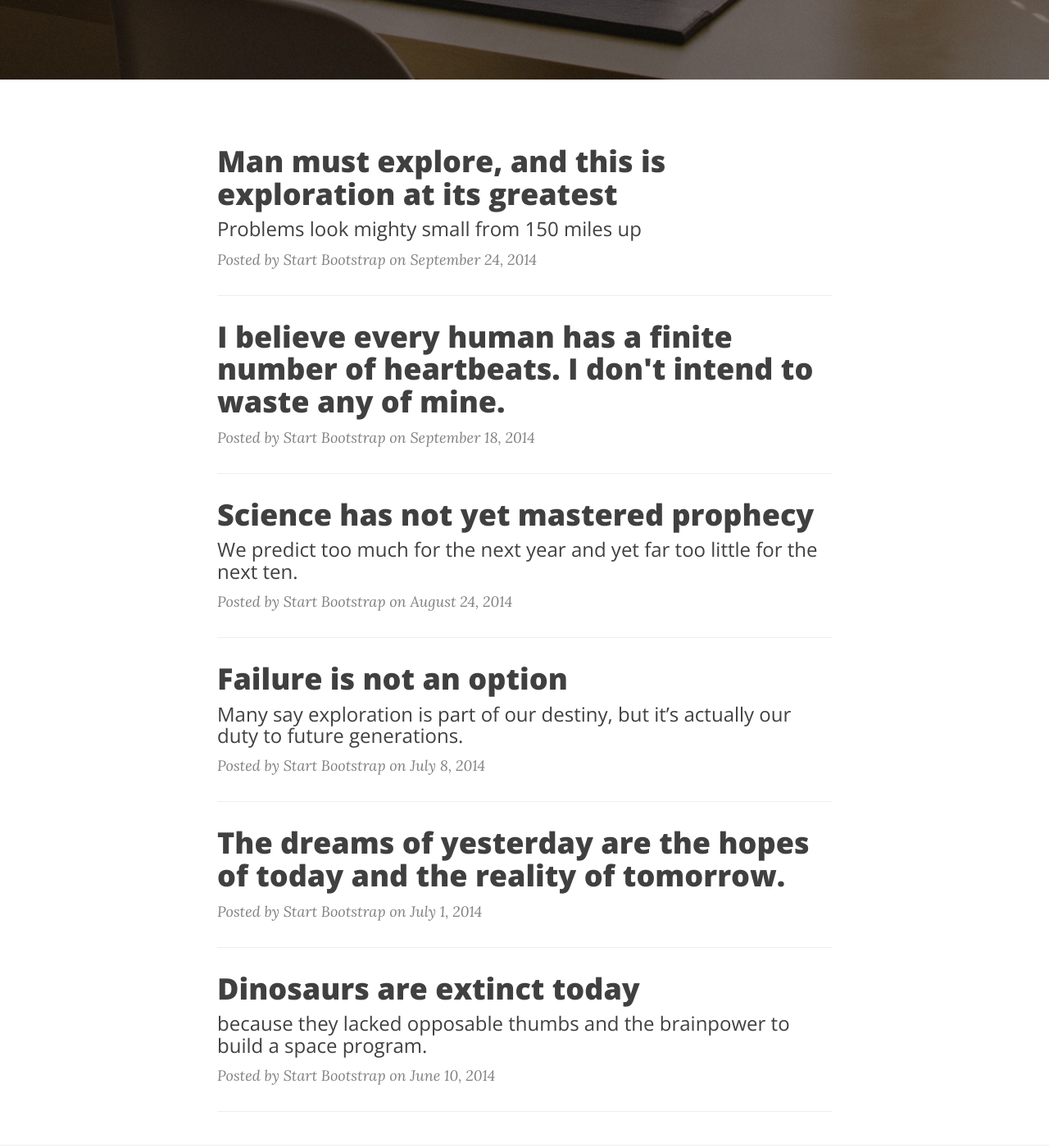
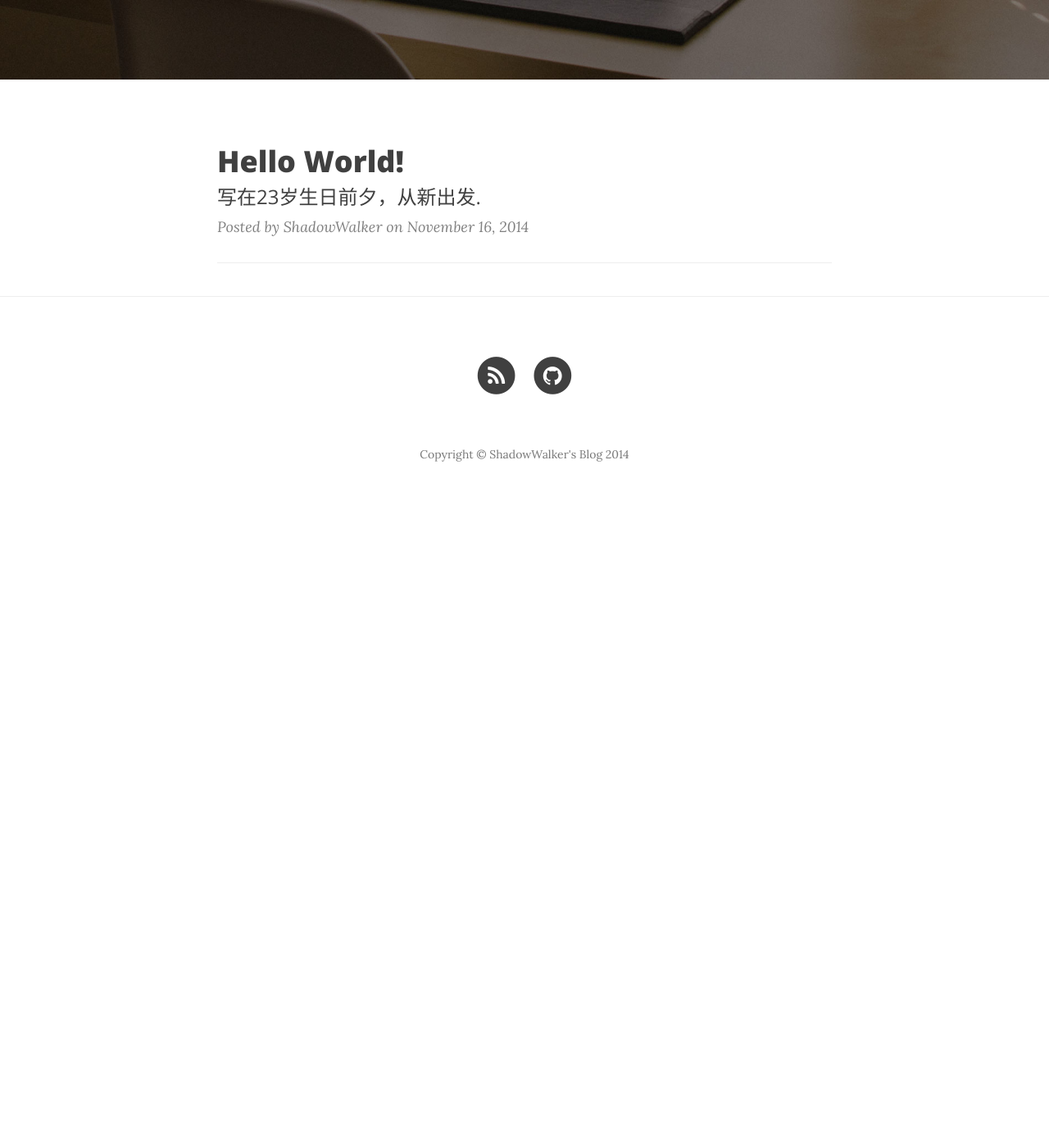
Before and after one commit to shadowwalker/blog, a Jekyll site: the page built from index.html, in a window 1280 px wide and 1400 px high, scrolled down 447 px. Shown: the whole window at 82% size. Built offline with Jekyll 4.4.1, drawn with Linux system fonts in a browser that asks for light colours; nearby versions of some CDN libraries; the list of posts is cut into pages by our own code; comment, search, counter and statistics services are not loaded; after the commit the page ends 1077 px from its top, so only the background shows below that; part of the change alters nothing that is shown.

Commit message:
post hello world

```diff
--- a/_config.yml
+++ b/_config.yml
@@ -5,7 +5,7 @@ description: "Write your site description here. It will be used as your sites me
 baseurl: "/blog"
 url: "http://shadowwalker.github.io/blog"
 twitter_username:
-github_username:  shadowwalker
+github_username: shadowwalker
 facebook_username:
 
 # Build settings
--- a/_posts/2014-06-10-dinosaurs.markdown
+++ /dev/null
@@ -1,43 +0,0 @@
----
-layout:     post
-title:      "Dinosaurs are extinct today"
-subtitle:   "because they lacked opposable thumbs and the brainpower to build a space program."
-date:       2014-06-10 12:00:00
-author:     "Start Bootstrap"
-header-img: "img/post-bg-01.jpg"
----
-
-<p>Never in all their history have men been able truly to conceive of the world as one: a single sphere, a globe, having the qualities of a globe, a round earth in which all the directions eventually meet, in which there is no center because every point, or none, is center — an equal earth which all men occupy as equals. The airman's earth, if free men make it, will be truly round: a globe in practice, not in theory.</p>
-
-<p>Science cuts two ways, of course; its products can be used for both good and evil. But there's no turning back from science. The early warnings about technological dangers also come from science.</p>
-
-<p>What was most significant about the lunar voyage was not that man set foot on the Moon but that they set eye on the earth.</p>
-
-<p>A Chinese tale tells of some men sent to harm a young girl who, upon seeing her beauty, become her protectors rather than her violators. That's how I felt seeing the Earth for the first time. I could not help but love and cherish her.</p>
-
-<p>For those who have seen the Earth from space, and for the hundreds and perhaps thousands more who will, the experience most certainly changes your perspective. The things that we share in our world are far more valuable than those which divide us.</p>
-
-<h2 class="section-heading">The Final Frontier</h2>
-
-<p>There can be no thought of finishing for ‘aiming for the stars.’ Both figuratively and literally, it is a task to occupy the generations. And no matter how much progress one makes, there is always the thrill of just beginning.</p>
-
-<p>There can be no thought of finishing for ‘aiming for the stars.’ Both figuratively and literally, it is a task to occupy the generations. And no matter how much progress one makes, there is always the thrill of just beginning.</p>
-
-<blockquote>The dreams of yesterday are the hopes of today and the reality of tomorrow. Science has not yet mastered prophecy. We predict too much for the next year and yet far too little for the next ten.</blockquote>
-
-<p>Spaceflights cannot be stopped. This is not the work of any one man or even a group of men. It is a historical process which mankind is carrying out in accordance with the natural laws of human development.</p>
-
-<h2 class="section-heading">Reaching for the Stars</h2>
-
-<p>As we got further and further away, it [the Earth] diminished in size. Finally it shrank to the size of a marble, the most beautiful you can imagine. That beautiful, warm, living object looked so fragile, so delicate, that if you touched it with a finger it would crumble and fall apart. Seeing this has to change a man.</p>
-
-<a href="#">
-    <img class="img-responsive" src="{{ site.baseurl }}/img/post-sample-image.jpg" alt="">
-</a>
-<span class="caption text-muted">To go places and do things that have never been done before – that’s what living is all about.</span>
-
-<p>Space, the final frontier. These are the voyages of the Starship Enterprise. Its five-year mission: to explore strange new worlds, to seek out new life and new civilizations, to boldly go where no man has gone before.</p>
-
-<p>As I stand out here in the wonders of the unknown at Hadley, I sort of realize there’s a fundamental truth to our nature, Man must explore, and this is exploration at its greatest.</p>
-
-<p>Placeholder text by <a href="http://spaceipsum.com/">Space Ipsum</a>. Photographs by <a href="https://www.flickr.com/photos/nasacommons/">NASA on The Commons</a>.</p>
--- a/_posts/2014-07-01-dreams.markdown
+++ /dev/null
@@ -1,42 +0,0 @@
----
-layout:     post
-title:      "The dreams of yesterday are the hopes of today and the reality of tomorrow."
-date:       2014-07-01 12:00:00
-author:     "Start Bootstrap"
-header-img: "img/post-bg-02.jpg"
----
-
-<p>Never in all their history have men been able truly to conceive of the world as one: a single sphere, a globe, having the qualities of a globe, a round earth in which all the directions eventually meet, in which there is no center because every point, or none, is center — an equal earth which all men occupy as equals. The airman's earth, if free men make it, will be truly round: a globe in practice, not in theory.</p>
-
-<p>Science cuts two ways, of course; its products can be used for both good and evil. But there's no turning back from science. The early warnings about technological dangers also come from science.</p>
-
-<p>What was most significant about the lunar voyage was not that man set foot on the Moon but that they set eye on the earth.</p>
-
-<p>A Chinese tale tells of some men sent to harm a young girl who, upon seeing her beauty, become her protectors rather than her violators. That's how I felt seeing the Earth for the first time. I could not help but love and cherish her.</p>
-
-<p>For those who have seen the Earth from space, and for the hundreds and perhaps thousands more who will, the experience most certainly changes your perspective. The things that we share in our world are far more valuable than those which divide us.</p>
-
-<h2 class="section-heading">The Final Frontier</h2>
-
-<p>There can be no thought of finishing for ‘aiming for the stars.’ Both figuratively and literally, it is a task to occupy the generations. And no matter how much progress one makes, there is always the thrill of just beginning.</p>
-
-<p>There can be no thought of finishing for ‘aiming for the stars.’ Both figuratively and literally, it is a task to occupy the generations. And no matter how much progress one makes, there is always the thrill of just beginning.</p>
-
-<blockquote>The dreams of yesterday are the hopes of today and the reality of tomorrow. Science has not yet mastered prophecy. We predict too much for the next year and yet far too little for the next ten.</blockquote>
-
-<p>Spaceflights cannot be stopped. This is not the work of any one man or even a group of men. It is a historical process which mankind is carrying out in accordance with the natural laws of human development.</p>
-
-<h2 class="section-heading">Reaching for the Stars</h2>
-
-<p>As we got further and further away, it [the Earth] diminished in size. Finally it shrank to the size of a marble, the most beautiful you can imagine. That beautiful, warm, living object looked so fragile, so delicate, that if you touched it with a finger it would crumble and fall apart. Seeing this has to change a man.</p>
-
-<a href="#">
-    <img class="img-responsive" src="{{ site.baseurl }}/img/post-sample-image.jpg" alt="">
-</a>
-<span class="caption text-muted">To go places and do things that have never been done before – that’s what living is all about.</span>
-
-<p>Space, the final frontier. These are the voyages of the Starship Enterprise. Its five-year mission: to explore strange new worlds, to seek out new life and new civilizations, to boldly go where no man has gone before.</p>
-
-<p>As I stand out here in the wonders of the unknown at Hadley, I sort of realize there’s a fundamental truth to our nature, Man must explore, and this is exploration at its greatest.</p>
-
-<p>Placeholder text by <a href="http://spaceipsum.com/">Space Ipsum</a>. Photographs by <a href="https://www.flickr.com/photos/nasacommons/">NASA on The Commons</a>.</p>
--- a/_posts/2014-07-08-failure-is-not-an-option.markdown
+++ /dev/null
@@ -1,43 +0,0 @@
----
-layout:     post
-title:      "Failure is not an option"
-subtitle:   "Many say exploration is part of our destiny, but it’s actually our duty to future generations."
-date:       2014-07-08 12:00:00
-author:     "Start Bootstrap"
-header-img: "img/post-bg-03.jpg"
----
-
-<p>Never in all their history have men been able truly to conceive of the world as one: a single sphere, a globe, having the qualities of a globe, a round earth in which all the directions eventually meet, in which there is no center because every point, or none, is center — an equal earth which all men occupy as equals. The airman's earth, if free men make it, will be truly round: a globe in practice, not in theory.</p>
-
-<p>Science cuts two ways, of course; its products can be used for both good and evil. But there's no turning back from science. The early warnings about technological dangers also come from science.</p>
-
-<p>What was most significant about the lunar voyage was not that man set foot on the Moon but that they set eye on the earth.</p>
-
-<p>A Chinese tale tells of some men sent to harm a young girl who, upon seeing her beauty, become her protectors rather than her violators. That's how I felt seeing the Earth for the first time. I could not help but love and cherish her.</p>
-
-<p>For those who have seen the Earth from space, and for the hundreds and perhaps thousands more who will, the experience most certainly changes your perspective. The things that we share in our world are far more valuable than those which divide us.</p>
-
-<h2 class="section-heading">The Final Frontier</h2>
-
-<p>There can be no thought of finishing for ‘aiming for the stars.’ Both figuratively and literally, it is a task to occupy the generations. And no matter how much progress one makes, there is always the thrill of just beginning.</p>
-
-<p>There can be no thought of finishing for ‘aiming for the stars.’ Both figuratively and literally, it is a task to occupy the generations. And no matter how much progress one makes, there is always the thrill of just beginning.</p>
-
-<blockquote>The dreams of yesterday are the hopes of today and the reality of tomorrow. Science has not yet mastered prophecy. We predict too much for the next year and yet far too little for the next ten.</blockquote>
-
-<p>Spaceflights cannot be stopped. This is not the work of any one man or even a group of men. It is a historical process which mankind is carrying out in accordance with the natural laws of human development.</p>
-
-<h2 class="section-heading">Reaching for the Stars</h2>
-
-<p>As we got further and further away, it [the Earth] diminished in size. Finally it shrank to the size of a marble, the most beautiful you can imagine. That beautiful, warm, living object looked so fragile, so delicate, that if you touched it with a finger it would crumble and fall apart. Seeing this has to change a man.</p>
-
-<a href="#">
-    <img class="img-responsive" src="{{ site.baseurl }}/img/post-sample-image.jpg" alt="">
-</a>
-<span class="caption text-muted">To go places and do things that have never been done before – that’s what living is all about.</span>
-
-<p>Space, the final frontier. These are the voyages of the Starship Enterprise. Its five-year mission: to explore strange new worlds, to seek out new life and new civilizations, to boldly go where no man has gone before.</p>
-
-<p>As I stand out here in the wonders of the unknown at Hadley, I sort of realize there’s a fundamental truth to our nature, Man must explore, and this is exploration at its greatest.</p>
-
-<p>Placeholder text by <a href="http://spaceipsum.com/">Space Ipsum</a>. Photographs by <a href="https://www.flickr.com/photos/nasacommons/">NASA on The Commons</a>.</p>
--- a/_posts/2014-08-24-science-has-not-yet-mastered-prophecy.markdown
+++ /dev/null
@@ -1,43 +0,0 @@
----
-layout:     post
-title:      "Science has not yet mastered prophecy"
-subtitle:   "We predict too much for the next year and yet far too little for the next ten."
-date:       2014-08-24 12:00:00
-author:     "Start Bootstrap"
-header-img: "img/post-bg-04.jpg"
----
-
-<p>Never in all their history have men been able truly to conceive of the world as one: a single sphere, a globe, having the qualities of a globe, a round earth in which all the directions eventually meet, in which there is no center because every point, or none, is center — an equal earth which all men occupy as equals. The airman's earth, if free men make it, will be truly round: a globe in practice, not in theory.</p>
-
-<p>Science cuts two ways, of course; its products can be used for both good and evil. But there's no turning back from science. The early warnings about technological dangers also come from science.</p>
-
-<p>What was most significant about the lunar voyage was not that man set foot on the Moon but that they set eye on the earth.</p>
-
-<p>A Chinese tale tells of some men sent to harm a young girl who, upon seeing her beauty, become her protectors rather than her violators. That's how I felt seeing the Earth for the first time. I could not help but love and cherish her.</p>
-
-<p>For those who have seen the Earth from space, and for the hundreds and perhaps thousands more who will, the experience most certainly changes your perspective. The things that we share in our world are far more valuable than those which divide us.</p>
-
-<h2 class="section-heading">The Final Frontier</h2>
-
-<p>There can be no thought of finishing for ‘aiming for the stars.’ Both figuratively and literally, it is a task to occupy the generations. And no matter how much progress one makes, there is always the thrill of just beginning.</p>
-
-<p>There can be no thought of finishing for ‘aiming for the stars.’ Both figuratively and literally, it is a task to occupy the generations. And no matter how much progress one makes, there is always the thrill of just beginning.</p>
-
-<blockquote>The dreams of yesterday are the hopes of today and the reality of tomorrow. Science has not yet mastered prophecy. We predict too much for the next year and yet far too little for the next ten.</blockquote>
-
-<p>Spaceflights cannot be stopped. This is not the work of any one man or even a group of men. It is a historical process which mankind is carrying out in accordance with the natural laws of human development.</p>
-
-<h2 class="section-heading">Reaching for the Stars</h2>
-
-<p>As we got further and further away, it [the Earth] diminished in size. Finally it shrank to the size of a marble, the most beautiful you can imagine. That beautiful, warm, living object looked so fragile, so delicate, that if you touched it with a finger it would crumble and fall apart. Seeing this has to change a man.</p>
-
-<a href="#">
-    <img class="img-responsive" src="{{ site.baseurl }}/img/post-sample-image.jpg" alt="">
-</a>
-<span class="caption text-muted">To go places and do things that have never been done before – that’s what living is all about.</span>
-
-<p>Space, the final frontier. These are the voyages of the Starship Enterprise. Its five-year mission: to explore strange new worlds, to seek out new life and new civilizations, to boldly go where no man has gone before.</p>
-
-<p>As I stand out here in the wonders of the unknown at Hadley, I sort of realize there’s a fundamental truth to our nature, Man must explore, and this is exploration at its greatest.</p>
-
-<p>Placeholder text by <a href="http://spaceipsum.com/">Space Ipsum</a>. Photographs by <a href="https://www.flickr.com/photos/nasacommons/">NASA on The Commons</a>.</p>
--- a/_posts/2014-09-18-i-believe.markdown
+++ /dev/null
@@ -1,42 +0,0 @@
----
-layout:     post
-title:      "I believe every human has a finite number of heartbeats. I don't intend to waste any of mine."
-date:       2014-09-18 12:00:00
-author:     "Start Bootstrap"
-header-img: "img/post-bg-05.jpg"
----
-
-<p>Never in all their history have men been able truly to conceive of the world as one: a single sphere, a globe, having the qualities of a globe, a round earth in which all the directions eventually meet, in which there is no center because every point, or none, is center — an equal earth which all men occupy as equals. The airman's earth, if free men make it, will be truly round: a globe in practice, not in theory.</p>
-
-<p>Science cuts two ways, of course; its products can be used for both good and evil. But there's no turning back from science. The early warnings about technological dangers also come from science.</p>
-
-<p>What was most significant about the lunar voyage was not that man set foot on the Moon but that they set eye on the earth.</p>
-
-<p>A Chinese tale tells of some men sent to harm a young girl who, upon seeing her beauty, become her protectors rather than her violators. That's how I felt seeing the Earth for the first time. I could not help but love and cherish her.</p>
-
-<p>For those who have seen the Earth from space, and for the hundreds and perhaps thousands more who will, the experience most certainly changes your perspective. The things that we share in our world are far more valuable than those which divide us.</p>
-
-<h2 class="section-heading">The Final Frontier</h2>
-
-<p>There can be no thought of finishing for ‘aiming for the stars.’ Both figuratively and literally, it is a task to occupy the generations. And no matter how much progress one makes, there is always the thrill of just beginning.</p>
-
-<p>There can be no thought of finishing for ‘aiming for the stars.’ Both figuratively and literally, it is a task to occupy the generations. And no matter how much progress one makes, there is always the thrill of just beginning.</p>
-
-<blockquote>The dreams of yesterday are the hopes of today and the reality of tomorrow. Science has not yet mastered prophecy. We predict too much for the next year and yet far too little for the next ten.</blockquote>
-
-<p>Spaceflights cannot be stopped. This is not the work of any one man or even a group of men. It is a historical process which mankind is carrying out in accordance with the natural laws of human development.</p>
-
-<h2 class="section-heading">Reaching for the Stars</h2>
-
-<p>As we got further and further away, it [the Earth] diminished in size. Finally it shrank to the size of a marble, the most beautiful you can imagine. That beautiful, warm, living object looked so fragile, so delicate, that if you touched it with a finger it would crumble and fall apart. Seeing this has to change a man.</p>
-
-<a href="#">
-    <img class="img-responsive" src="{{ site.baseurl }}/img/post-sample-image.jpg" alt="">
-</a>
-<span class="caption text-muted">To go places and do things that have never been done before – that’s what living is all about.</span>
-
-<p>Space, the final frontier. These are the voyages of the Starship Enterprise. Its five-year mission: to explore strange new worlds, to seek out new life and new civilizations, to boldly go where no man has gone before.</p>
-
-<p>As I stand out here in the wonders of the unknown at Hadley, I sort of realize there’s a fundamental truth to our nature, Man must explore, and this is exploration at its greatest.</p>
-
-<p>Placeholder text by <a href="http://spaceipsum.com/">Space Ipsum</a>. Photographs by <a href="https://www.flickr.com/photos/nasacommons/">NASA on The Commons</a>.</p>
--- a/_posts/2014-09-24-man-must-explore.markdown
+++ /dev/null
@@ -1,43 +0,0 @@
----
-layout:     post
-title:      "Man must explore, and this is exploration at its greatest"
-subtitle:   "Problems look mighty small from 150 miles up"
-date:       2014-09-24 12:00:00
-author:     "Start Bootstrap"
-header-img: "img/post-bg-06.jpg"
----
-
-<p>Never in all their history have men been able truly to conceive of the world as one: a single sphere, a globe, having the qualities of a globe, a round earth in which all the directions eventually meet, in which there is no center because every point, or none, is center — an equal earth which all men occupy as equals. The airman's earth, if free men make it, will be truly round: a globe in practice, not in theory.</p>
-
-<p>Science cuts two ways, of course; its products can be used for both good and evil. But there's no turning back from science. The early warnings about technological dangers also come from science.</p>
-
-<p>What was most significant about the lunar voyage was not that man set foot on the Moon but that they set eye on the earth.</p>
-
-<p>A Chinese tale tells of some men sent to harm a young girl who, upon seeing her beauty, become her protectors rather than her violators. That's how I felt seeing the Earth for the first time. I could not help but love and cherish her.</p>
-
-<p>For those who have seen the Earth from space, and for the hundreds and perhaps thousands more who will, the experience most certainly changes your perspective. The things that we share in our world are far more valuable than those which divide us.</p>
-
-<h2 class="section-heading">The Final Frontier</h2>
-
-<p>There can be no thought of finishing for ‘aiming for the stars.’ Both figuratively and literally, it is a task to occupy the generations. And no matter how much progress one makes, there is always the thrill of just beginning.</p>
-
-<p>There can be no thought of finishing for ‘aiming for the stars.’ Both figuratively and literally, it is a task to occupy the generations. And no matter how much progress one makes, there is always the thrill of just beginning.</p>
-
-<blockquote>The dreams of yesterday are the hopes of today and the reality of tomorrow. Science has not yet mastered prophecy. We predict too much for the next year and yet far too little for the next ten.</blockquote>
-
-<p>Spaceflights cannot be stopped. This is not the work of any one man or even a group of men. It is a historical process which mankind is carrying out in accordance with the natural laws of human development.</p>
-
-<h2 class="section-heading">Reaching for the Stars</h2>
-
-<p>As we got further and further away, it [the Earth] diminished in size. Finally it shrank to the size of a marble, the most beautiful you can imagine. That beautiful, warm, living object looked so fragile, so delicate, that if you touched it with a finger it would crumble and fall apart. Seeing this has to change a man.</p>
-
-<a href="#">
-    <img class="img-responsive" src="{{ site.baseurl }}/img/post-sample-image.jpg" alt="">
-</a>
-<span class="caption text-muted">To go places and do things that have never been done before – that’s what living is all about.</span>
-
-<p>Space, the final frontier. These are the voyages of the Starship Enterprise. Its five-year mission: to explore strange new worlds, to seek out new life and new civilizations, to boldly go where no man has gone before.</p>
-
-<p>As I stand out here in the wonders of the unknown at Hadley, I sort of realize there’s a fundamental truth to our nature, Man must explore, and this is exploration at its greatest.</p>
-
-<p>Placeholder text by <a href="http://spaceipsum.com/">Space Ipsum</a>. Photographs by <a href="https://www.flickr.com/photos/nasacommons/">NASA on The Commons</a>.</p>
--- /dev/null
+++ b/_posts/2014-11-16-helloworld.markdown
@@ -0,0 +1,17 @@
+---
+layout:     post
+title:      "Hello World!"
+subtitle:   "写在23岁生日前夕，从新出发."
+date:       2014-11-16 17:29:00
+author:     "ShadowWalker"
+header-img: "img/post-bg-01.jpg"
+---
+
+<p>这几天在<a href="github.com">github.com</a>上搭建了自己的博客，依照惯例进行Hello World测试。</p>
+
+<h2 class="section-heading">简单而不凡</h2>
+<p>ShadowWalker's Blog 总算在我23岁生日到来之际，帮我实现了一件事--一个足以妥当安放自己的思想和信息累积的小屋。这个静态博客使用了一个简洁明快的模板，jekyll引擎，github.com托管，百度分享代码，第三方Disqus.com评论插件。这是一个简单的博客，这也会是一个有价值的博客</p>
+
+<blockquote>不积跬步，无以至千里。不积小流，无以成江海。--《劝学》荀子</blockquote>
+
+<p>23岁，祝自己，也祝我爱的斯万生日快乐！从新出发。</p>
```
Also changed, not shown: _includes/footer.html (+0 -16 lines).
